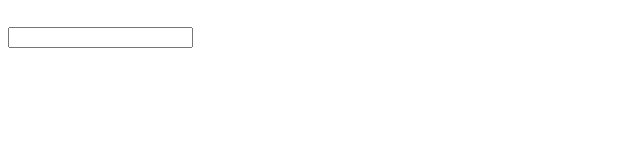
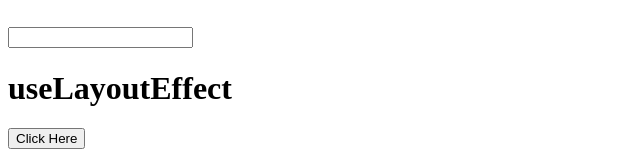
Before and after one commit to alexgodjirah/Web-Dev-Lab, a React (Create React App) app: page / in a window 1280 px wide. Shown: the part 1562-1716 px from the top of the page, without its empty margins (0-640 px from the left). Before the commit the page ends 1618 px from the top, so only its background shows below. Built offline with nearby package versions, Linux system fonts and the light colour scheme; no server answers.

Commit message:
Feat: useLayoutEffect hook

```diff
--- a/src/App.js
+++ b/src/App.js
@@ -2,6 +2,7 @@ import UseCallback from "./useCallback/UseCallback";
 import UseContext from "./useContext/UseContext";
 import UseDeferredValue from "./useDeferredValue/UseDeferredValue";
 import UseEffect from "./useEffect/UseEffect";
+import UseLayoutEffect from "./useLayoutEffect/UseLayoutEffect";
 import UseMemo from "./useMemo/UseMemo";
 import Todos from "./useReducer/Todos";
 import UserReducer from "./useReducer/UserReducer";
@@ -51,6 +52,9 @@ function App() {
 
             <h1>useDeferredValue</h1>
             <UseDeferredValue />
+
+            <h1>useLayoutEffect</h1>
+            <UseLayoutEffect />
         </div>
     );
 }
--- /dev/null
+++ b/src/useLayoutEffect/UseLayoutEffect.js
@@ -0,0 +1,52 @@
+import React from "react";
+
+export default function UseLayoutEffect() {
+    const [show, setShow] = React.useState(false);
+    const [show2, setShow2] = React.useState(false);
+
+    const popup = React.useRef();
+    const button = React.useRef();
+
+    React.useEffect(() => {
+        console.log(button.current);
+        console.log(popup.current);
+    }, [button, popup]);
+
+    // React.useEffect(() => {
+
+    // })
+
+    React.useEffect(() => {
+        if (popup.current == null || button.current == null) return;
+        const { bottom } = button.current.getBoundingClientRect();
+        popup.current.style.top = `${bottom + 200}px`;
+    }, [show]);
+
+    // const [show, setShow] = useState(false);
+    // const popup = useRef();
+    // const button = useRef();
+
+    // useEffect(() => {
+    //     if (popup.current == null || button.current == null) return;
+
+    //     const { bottom } = button.current.getBoundingClientRect();
+    //     popup.current.style.top = `${bottom + 20}px`;
+    // }, [show]);
+
+    return (
+        <>
+            <button
+                ref={button}
+                onClick={() => setShow((prevShow) => !prevShow)}
+            >
+                Click Here
+            </button>
+
+            {show && (
+                <div style={{ position: "absolute" }} ref={popup}>
+                    This is a popup
+                </div>
+            )}
+        </>
+    );
+}
```
